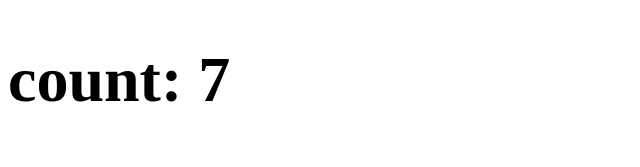
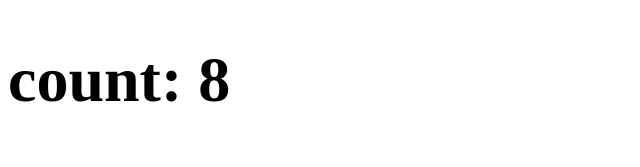
Before and after one commit to MarcoSpicuzza/Develhope-React, a React (Create React App) app in the folder exercises/: page / in a window 1280 px wide. Shown: the top 167 px of the page, without its empty margins (0-640 px from the left). Built offline with nearby package versions, Linux system fonts and the light colour scheme.

Commit message:
Exercise State_05 done

```diff
--- a/exercises/src/App.js
+++ b/exercises/src/App.js
@@ -4,7 +4,7 @@ const App = () => {
   return (
     <>
       <h1>
-        <Counter initialValue={0} incrementInterval={1000} incrementAmount={1}/>
+        <Counter initialValue={1} incrementInterval={1000} incrementAmount={1}/>
       </h1>
     </>
    );
--- a/exercises/src/Counter.js
+++ b/exercises/src/Counter.js
@@ -9,12 +9,31 @@ export class Counter extends React.Component {
     constructor(props) {
         super(props);
 
-        setInterval(() => {
-            this.setState({
-                counter: this.state.counter + this.props.incrementAmount,
-            });
-        }, this.props.incrementInterval);
-    }
+        // ESERCIZIO SVOLTO TRAMITE CONDIZIONE IF
+        // ESERCIZIO SVOLTO TRAMITE CONDIZIONE IF
+        // ESERCIZIO SVOLTO TRAMITE CONDIZIONE IF
+    //     setInterval(() => {
+    //         this.setState(previousState => {
+    //             if (previousState.counter >= this.props.initialValue * 10) {
+    //                 return {
+    //                     counter: this.props.initialValue
+    //                 }
+    //             }
+    //             else return {
+    //                 counter: previousState.counter + this.props.incrementAmount
+    //             }
+    //         })
+    //     }, this.props.incrementInterval);
+    // }
+
+            setInterval(() => {
+                this.setState(previousState => ({
+                    counter: previousState.counter >= this.props.initialValue * 10
+                    ?   this.props.initialValue
+                    :   previousState.counter + this.props.incrementAmount
+                }))
+            }, this.props.incrementInterval);
+        };
 
     render() {
         return (
```
